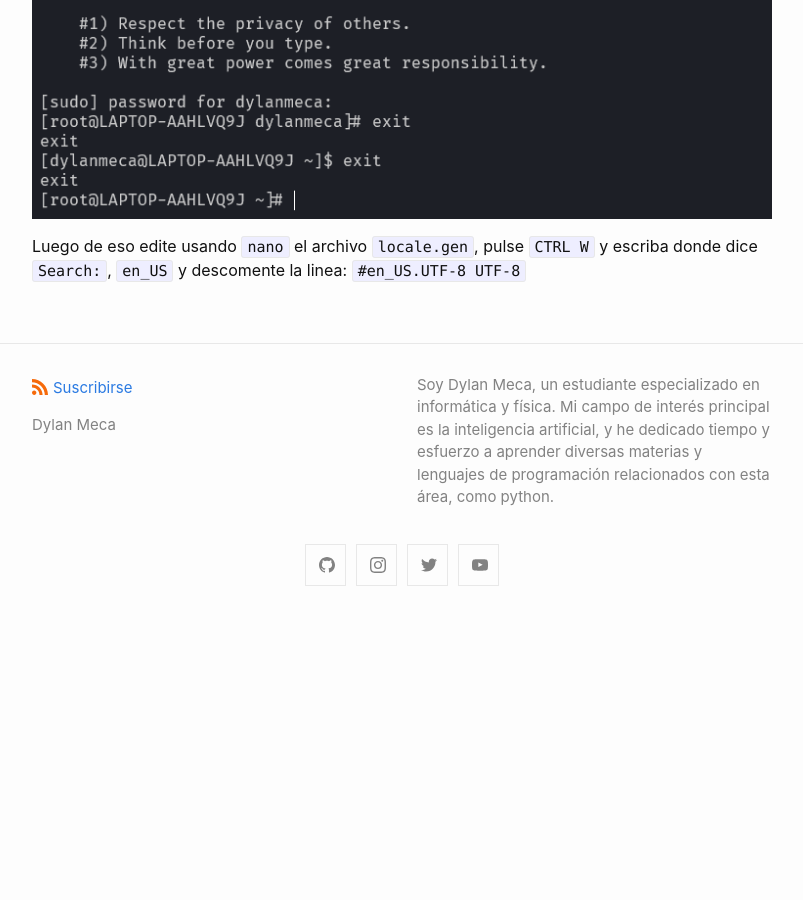
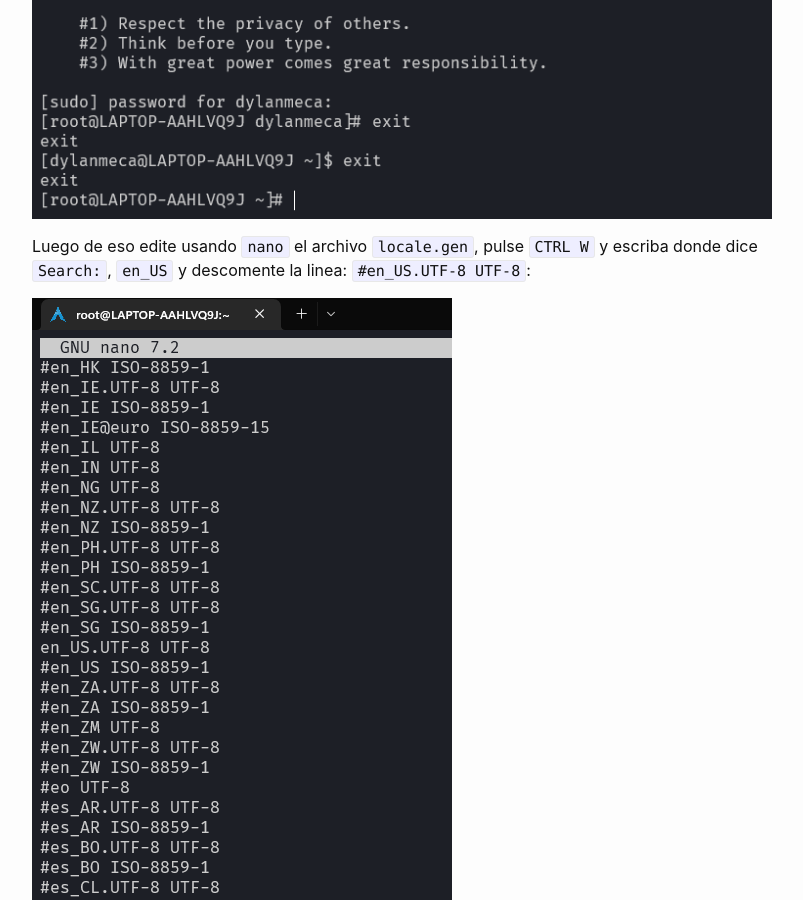
Before and after one commit to dylanmeca/dylanmeca.github.io, a Jekyll site: the page built from _posts/2023-02-05-Cómo-instalar-Arch-Linux-en-WSL2.md, in a window 1280 px wide and 900 px high, scrolled down 3687 px. Shown: the whole window, without its empty margins (238-1041 px from the left). Built offline with Jekyll 4.4.1, drawn with Linux system fonts in a browser that asks for light colours; a script that is not in the unit is left out; comment, search, counter and statistics services are not loaded; before the commit the page ends 4308 px from its top, so only the background shows below that.

Commit message:
Update 2023-02-05-Cómo-instalar-Arch-Linux-en-WSL2.md

````diff
--- a/_posts/2023-02-05-Cómo-instalar-Arch-Linux-en-WSL2.md
+++ b/_posts/2023-02-05-Cómo-instalar-Arch-Linux-en-WSL2.md
@@ -50,4 +50,6 @@
 
 ![archlinux7](https://dylanmeca.github.io/assets/img/archlinux-7.png)
 
-Luego de eso edite usando ```nano``` el archivo ```locale.gen```, pulse ```CTRL W``` y escriba donde dice ```Search:```, ```en_US``` y descomente la linea: ```#en_US.UTF-8 UTF-8```
+Luego de eso edite usando ```nano``` el archivo ```locale.gen```, pulse ```CTRL W``` y escriba donde dice ```Search:```, ```en_US``` y descomente la linea: ```#en_US.UTF-8 UTF-8```:
+
+![archlinux8](https://dylanmeca.github.io/assets/img/archlinux-8.png)
````
